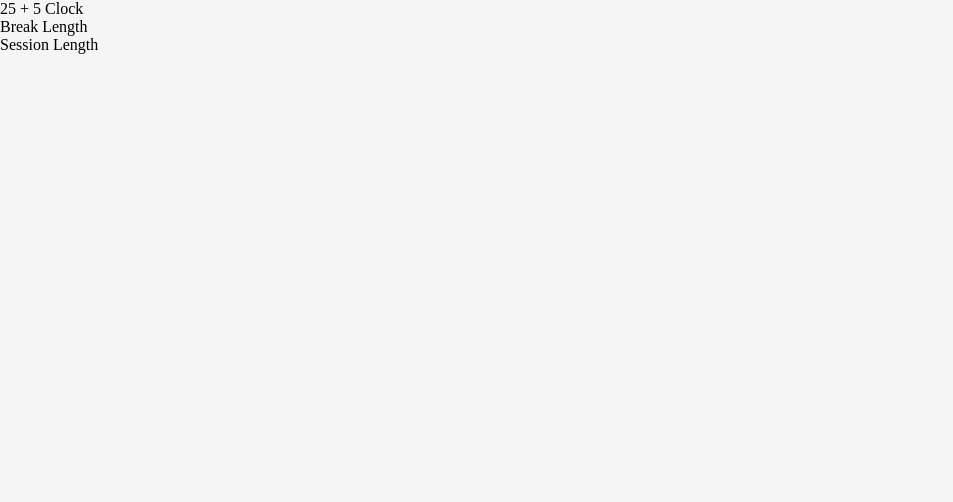
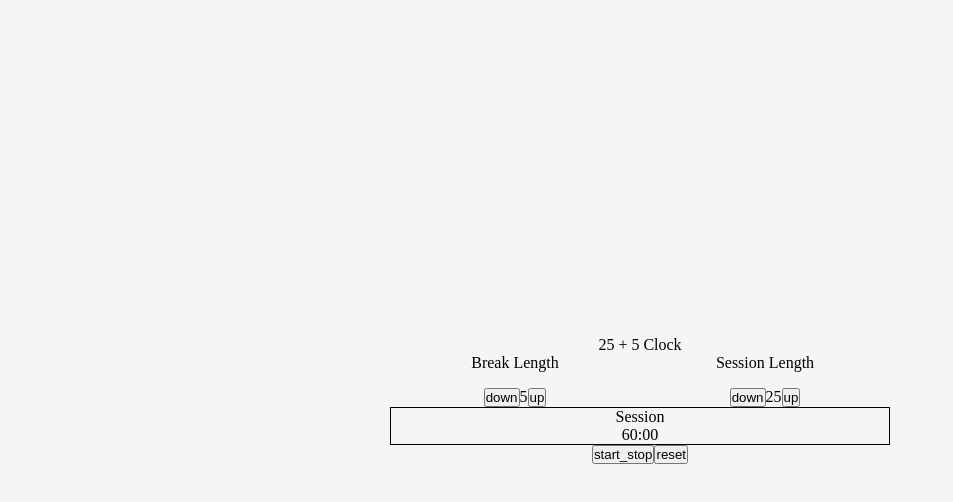
Before and after one commit to nskiu/25--5-clock-fcc, a React (Vite) app: page / in a window 1280 px wide. Shown: the top 502 px of the page, without its empty margins (0-953 px from the left). Built offline with nearby package versions, Linux system fonts and the light colour scheme.

Commit message:
Add app content

```diff
--- a/index.html
+++ b/index.html
@@ -3,7 +3,7 @@
   <head>
     <meta charset="UTF-8" />
     <meta name="viewport" content="width=device-width, initial-scale=1.0" />
-    <title>Vite + React</title>
+    <title>25 + 5 Clock</title>
   </head>
   <body>
     <div id="root"></div>
--- a/src/App.jsx
+++ b/src/App.jsx
@@ -1,9 +1,11 @@
 import Controls from "./components/Controls";
+import Timer from "./components/Timer";
 
 const App = () => {
   return (
     <div>
       <Controls />
+      <Timer />
     </div>
   );
 };
--- a/src/components/Controls.jsx
+++ b/src/components/Controls.jsx
@@ -1,9 +1,25 @@
 const Controls = () => {
   return (
     <>
-      <div>25 + 5 Clock</div>
-      <div>Break Length</div>
-      <div>Session Length</div>
+      <div className="main-title">25 + 5 Clock</div>
+      <div className="labels">
+        <div className="controls">
+          <div id="break-label">Break Length</div>
+          <div className="length-control">
+            <button id="break-decrement">down</button>
+            <div id="break-length">5</div>
+            <button id="break-increment">up</button>
+          </div>
+        </div>
+        <div className="controls">
+          <div id="session-label">Session Length</div>
+          <div className="length-control">
+            <button id="session-decrement">down</button>
+            <div id="session-length">25</div>
+            <button id="session-increment">up</button>
+          </div>
+        </div>
+      </div>
     </>
   );
 };
--- /dev/null
+++ b/src/components/Timer.jsx
@@ -0,0 +1,16 @@
+const Timer = () => {
+  return (
+    <>
+      <div className="timer">
+        <div id="timer-label">Session</div>
+        <div id="time-left">60:00</div>
+      </div>
+      <div className="timer-control">
+        <button id="start_stop">start_stop</button>
+        <button id="reset">reset</button>
+      </div>
+    </>
+  );
+};
+
+export default Timer;
--- a/src/styles/styles.scss
+++ b/src/styles/styles.scss
@@ -8,4 +8,33 @@ body {
   background-color: whitesmoke;
   height: 100vh;
   width: 100%;
+  display: flex;
+  align-items: center;
+  justify-content: center;
 }
+
+#root {
+  width: 500px;
+  text-align: center;
+}
+
+.main-title {
+  width: 100%;
+}
+.controls {
+  display: flex;
+  flex-direction: column;
+  width: 50%;
+  gap: 1rem;
+}
+.length-control {
+  display: flex;
+  justify-content: center;
+}
+.labels {
+  display: flex;
+}
+
+.timer {
+  border: 1px solid;
+}
```
Also changed, not shown: src/App.css (deleted).
